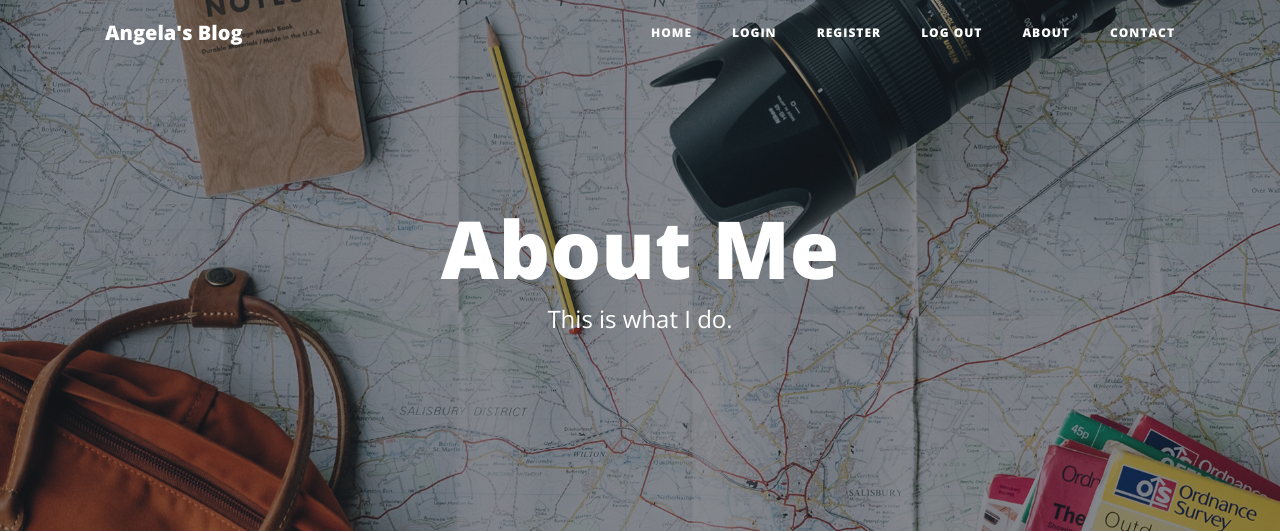
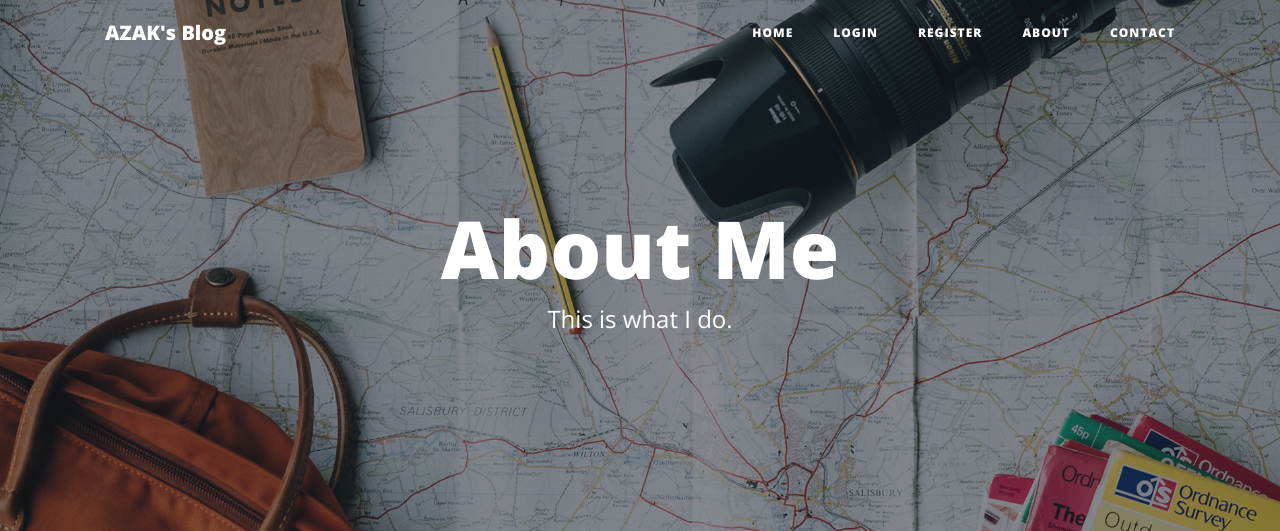
Before and after one commit to Abdullah9202/Blog-Capstone-with-Flask-Authentication, a Flask app: page /about in a window 1280 px wide. Shown: the top 531 px of the page. Run offline with Flask 3, Linux system fonts and the light colour scheme; some libraries are stand-ins or nearby versions.

Commit message:
Navifation Updated

```diff
--- a/templates/header.html
+++ b/templates/header.html
@@ -2,13 +2,12 @@
 <html lang="en">
 
 <head>
-
     <meta charset="utf-8">
     <meta name="viewport" content="width=device-width, initial-scale=1, shrink-to-fit=no">
     <meta name="description" content="">
     <meta name="author" content="">
 
-    <title>Angela's Blog</title>
+    <title>AZAK's Blog</title>
 
     <!-- Bootstrap core CSS -->
     <link href="{{ url_for('static', filename='vendor/bootstrap/css/bootstrap.min.css') }}" rel="stylesheet">
@@ -19,15 +18,15 @@
     <link href='https://fonts.googleapis.com/css?family=Open+Sans:300italic,400italic,600italic,700italic,800italic,400,300,600,700,800' rel='stylesheet' type='text/css'>
 
     <!-- Custom styles for this template -->
-    <link href="{{ url_for('static', filename='css/clean-blog.min.css')}}" rel="stylesheet">
-
+    <link rel="stylesheet" href="{{ url_for('static', filename='css/clean-blog.min.css')}}">
+    <link rel="stylesheet" href="{{ url_for('static', filename='css/my-css.css') }}">
 </head>
 
 <body>
     <!-- Navigation -->
     <nav class="navbar navbar-expand-lg navbar-light fixed-top" id="mainNav">
         <div class="container">
-            <a class="navbar-brand" href="{{url_for('get_all_posts')}}">Angela's Blog</a>
+            <a class="navbar-brand" href="{{url_for('get_all_posts')}}">AZAK's Blog</a>
             <button class="navbar-toggler navbar-toggler-right" type="button" data-toggle="collapse" data-target="#navbarResponsive" aria-controls="navbarResponsive" aria-expanded="false" aria-label="Toggle navigation">
                 Menu
                 <i class="fas fa-bars"></i>
@@ -37,18 +36,18 @@
                     <li class="nav-item">
                         <a class="nav-link" href="{{ url_for('get_all_posts') }}">Home</a>
                     </li>
-
+                    {% if is_loggedIn %} {# Showing logout button if user if already logged in #}
+                        <li class="nav-item">
+                            <a class="nav-link" href="{{ url_for('logout') }}">Log Out</a>
+                        </li>
+                    {% else %} {# Showing the login and register Button if user is not logged in #}
                         <li class="nav-item">
                             <a class="nav-link" href="{{ url_for('login') }}">Login</a>
                         </li>
                         <li class="nav-item">
                             <a class="nav-link" href="{{ url_for('register') }}">Register</a>
                         </li>
-
-                    <li class="nav-item">
-                        <a class="nav-link" href="{{ url_for('logout') }}">Log Out</a>
-                    </li>
-
+                    {% endif %}
                     <li class="nav-item">
                         <a class="nav-link" href="{{ url_for('about') }}">About</a>
                     </li>
```
Lines whose indentation alone changed are shown as unchanged.
